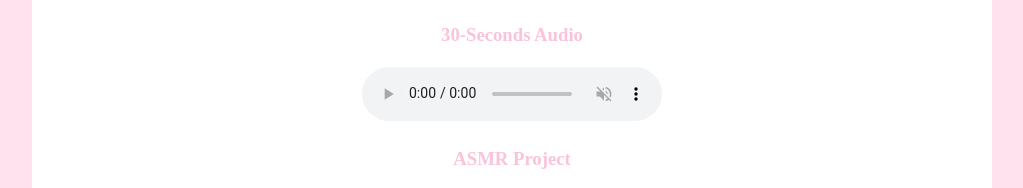
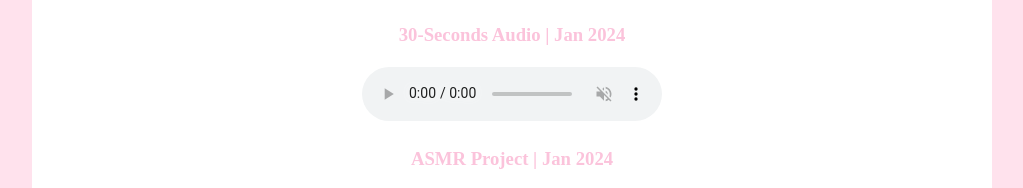
Before and after one commit to Ployanda/Digitalmedia, a plain HTML site: page audio/index.html in a window 1280 px wide. Shown: the part 578-766 px from the top of the page, without its empty margins (128-1151 px from the left). Drawn offline with Linux system fonts and the light colour scheme.

Commit message:
Update index.html

```diff
--- a/audio/index.html
+++ b/audio/index.html
@@ -17,11 +17,11 @@
   <div class="content">
    <h3> Audacity Interface | Jan 2024 </h3>
 	<img src="Mary.png" alt="Audacity Interface" width="660">
-   <h3> 30-Seconds Audio </h3>
+   <h3> 30-Seconds Audio | Jan 2024</h3>
    <audio controls autoplay muted>
    <source src="30SecondsAudio.mp3" type="audio/mp3">
    </audio>
-   <h3> ASMR Project </h3>
+   <h3> ASMR Project | Jan 2024 </h3>
    <audio controls autoplay muted>
    <source src="ASMRProject.mp3" type="audio/mp3">
    </audio>
```
